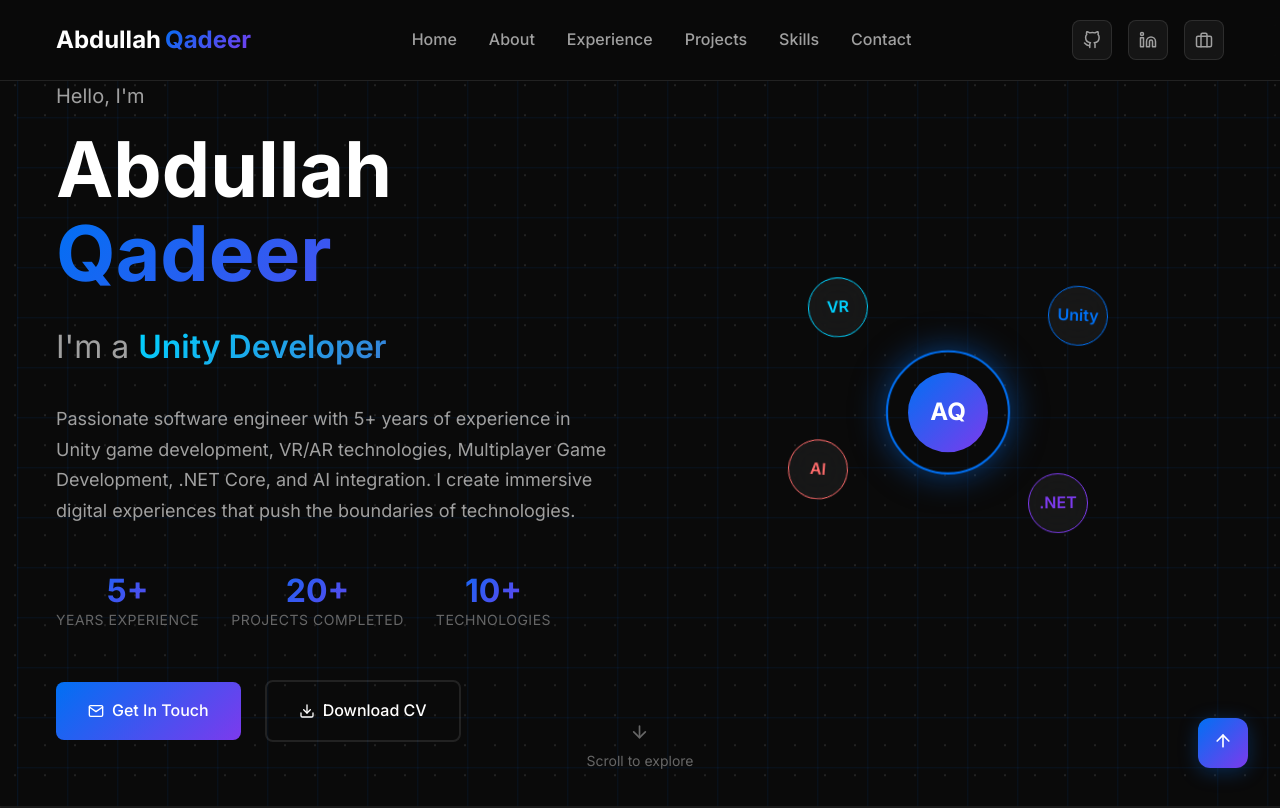
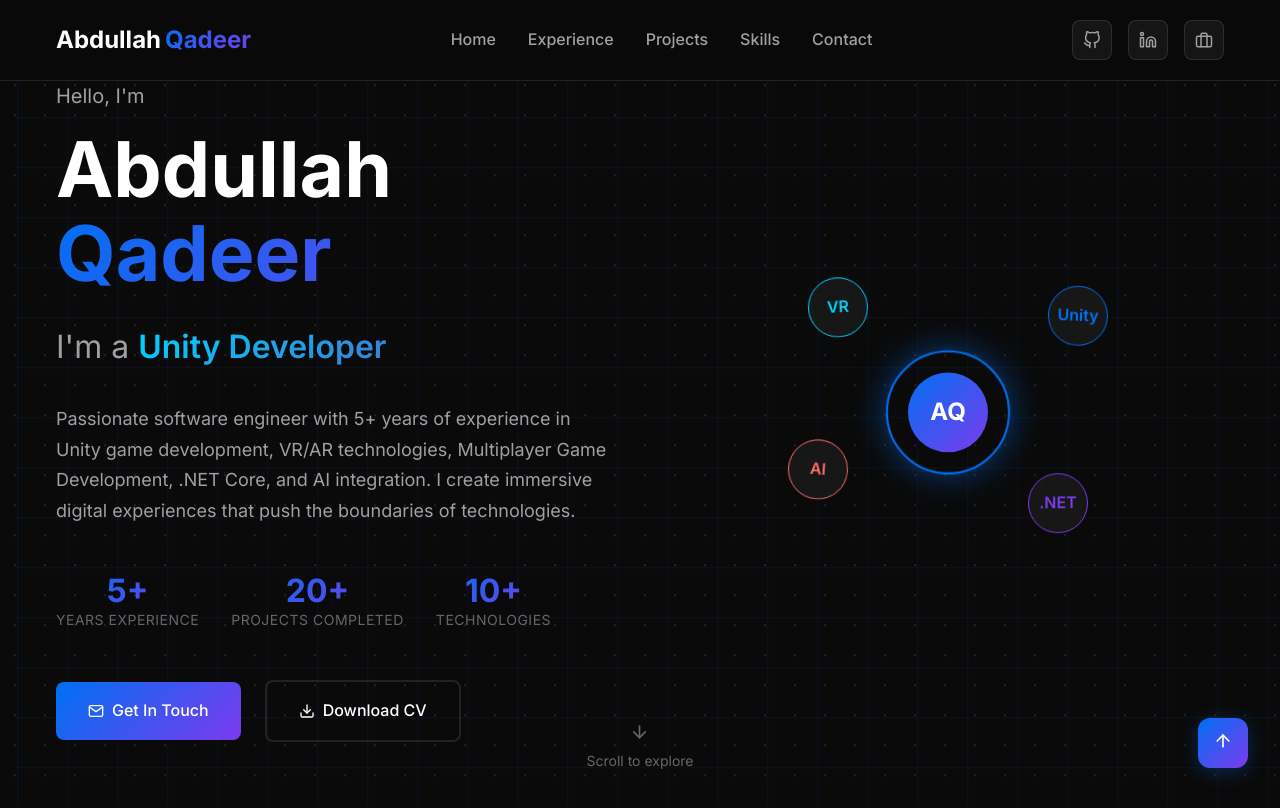
Before and after one commit to abdullah6930/abdullah-qadeer-portfolio, a React (Create React App) app: page / in a window 1280 px wide. Shown: the top 808 px of the page. Built offline with nearby package versions, Linux system fonts and the light colour scheme.

Commit message:
Removed About section.

```diff
--- a/src/App.js
+++ b/src/App.js
@@ -2,7 +2,6 @@ import React from 'react';
 import { BrowserRouter as Router } from 'react-router-dom';
 import Header from './components/Header';
 import Hero from './components/Hero';
-import About from './components/About';
 import Experience from './components/Experience';
 import Projects from './components/Projects';
 import Skills from './components/Skills';
@@ -17,7 +16,6 @@ function App() {
         <Header />
         <main>
           <Hero />
-          <About />
           <Experience />
           <Projects />
           <Skills />
--- a/src/components/Footer.js
+++ b/src/components/Footer.js
@@ -19,7 +19,6 @@ const Footer = () => {
 
   const navigationLinks = [
     { name: 'Home', href: '#hero' },
-    { name: 'About', href: '#about' },
     { name: 'Experience', href: '#experience' },
     { name: 'Projects', href: '#projects' },
     { name: 'Skills', href: '#skills' },
--- a/src/components/Header.js
+++ b/src/components/Header.js
@@ -16,9 +16,8 @@ const Header = () => {
     return () => window.removeEventListener('scroll', handleScroll);
   }, []);
 
-  const navItems = [
+  const navigationLinks = [
     { name: 'Home', href: '#hero' },
-    { name: 'About', href: '#about' },
     { name: 'Experience', href: '#experience' },
     { name: 'Projects', href: '#projects' },
     { name: 'Skills', href: '#skills' },
@@ -81,7 +80,7 @@ const Header = () => {
 
           {/* Desktop Navigation */}
           <nav className="nav-desktop">
-            {navItems.map((item, index) => (
+            {navigationLinks.map((item, index) => (
               <motion.a
                 key={item.name}
                 href={item.href}
@@ -148,7 +147,7 @@ const Header = () => {
             >
             <div className="nav-mobile-content">
               <ul>
-                {navItems.map((item, index) => (
+                {navigationLinks.map((item, index) => (
                   <motion.li
                     key={item.name}
                     initial={{ opacity: 0, x: -50 }}
```
